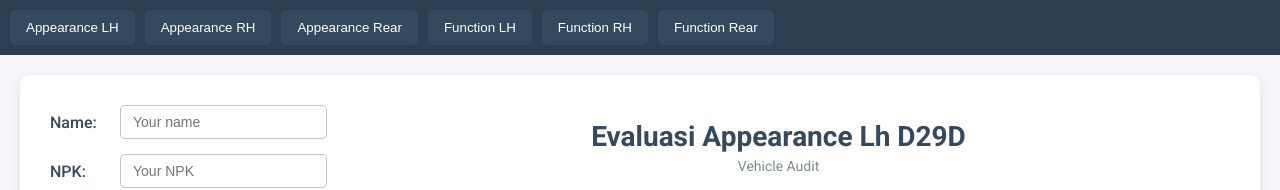
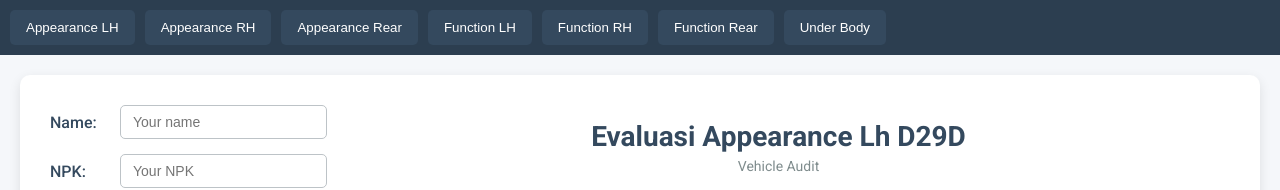
Before and after one commit to Azinajun/csobservasi, a plain HTML site: page index.html in a window 1280 px wide. Shown: the top 190 px of the page. Drawn offline with Linux system fonts and the light colour scheme.

Commit message:
Update index.html

```diff
--- a/index.html
+++ b/index.html
@@ -59,6 +59,7 @@ nav button:hover {
     <button onclick="loadPage('function-lh.html')">Function LH</button>
     <button onclick="loadPage('function-rh.html')">Function RH</button>
     <button onclick="loadPage('function-rear.html')">Function Rear</button>
+    <button onclick="loadPage('underbody.html')">Under Body</button>
   </nav>
   <iframe id="content-frame" src="appearance-lh.html"></iframe>
   <script>
```
